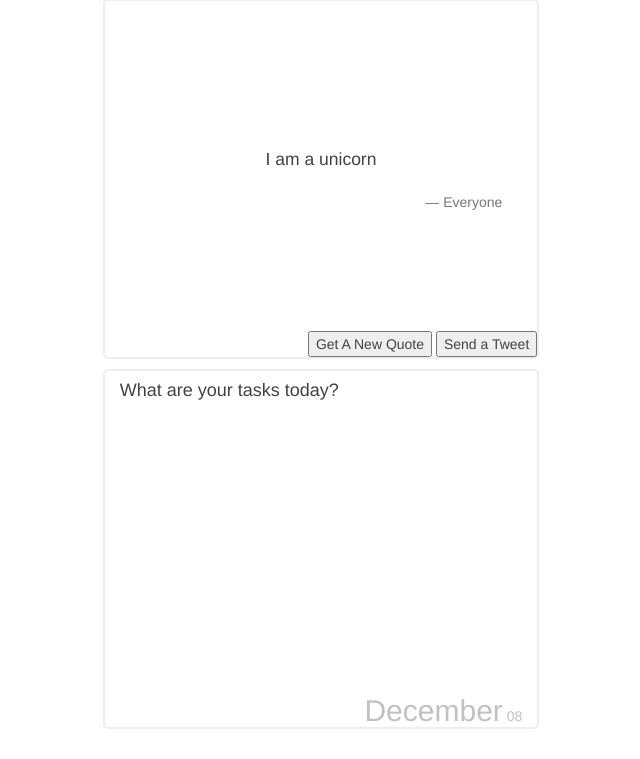
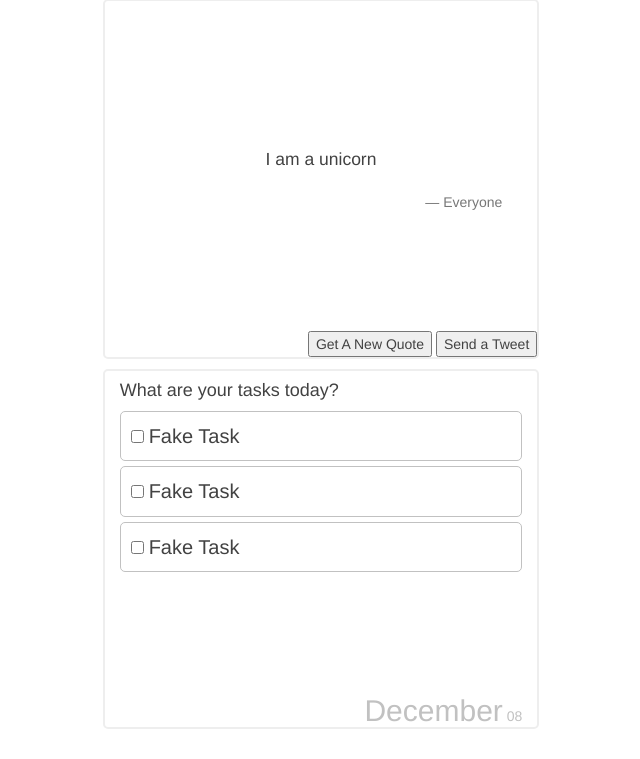
Before and after one commit to markediez/markediez.github.io, a PHP site: page /projects/fcc/front-end/random-quote-machine/index.html in a window 1280 px wide. Shown: the part 41-800 px from the top of the page, without its empty margins (319-959 px from the left). Run offline with PHP 8.4, Linux system fonts and the light colour scheme; some libraries are stand-ins or nearby versions.

Commit message:
Mock task design

```diff
--- a/projects/fcc/front-end/random-quote-machine/css/index.css
+++ b/projects/fcc/front-end/random-quote-machine/css/index.css
@@ -38,6 +38,17 @@
         height: 100%;
         width: 100%;
         color: #424242; }
+        #container .row #task_container #content .task {
+          display: flex;
+          padding: 10px;
+          border: 1px solid #C1C1C1;
+          border-radius: 5px;
+          margin-top: 5px; }
+          #container .row #task_container #content .task input {
+            margin: 0 5px 0 0;
+            align-self: center; }
+          #container .row #task_container #content .task span {
+            font-size: 20px; }
       #container .row #task_container #curr_date {
         text-align: right;
         color: #C1C1C1; }
--- a/projects/fcc/front-end/random-quote-machine/index.html
+++ b/projects/fcc/front-end/random-quote-machine/index.html
@@ -29,6 +29,9 @@
         <div id="task_container" class="col-md-offset-4 col-md-4">
           <div id="content">
             <h4 class="title" class="big">What are your tasks today?</h4>
+              <span class="task"><input type="checkbox"><span>Fake Task</span></span>
+              <span class="task"><input type="checkbox"><span>Fake Task</span></span>
+              <span class="task"><input type="checkbox"><span>Fake Task</span></span>
           </div>
           <div id="curr_date">
             <span class="h2">December</span>
--- a/projects/fcc/front-end/random-quote-machine/scss/index.scss
+++ b/projects/fcc/front-end/random-quote-machine/scss/index.scss
@@ -50,7 +50,23 @@ $border-color: #EEEEEE;
       #content {
         height: 100%;
         width: 100%;
-        color: $primary-color
+        color: $primary-color;
+
+        .task {
+          display: flex;
+          padding: 10px;
+          border: 1px solid $secondary-color;
+          border-radius: 5px;
+          margin-top: 5px;
+
+          input {
+            margin: 0 5px 0 0;
+            align-self: center;
+          }
+          span {
+            font-size: 20px;
+          }
+        }
       }
 
       #curr_date {
```
